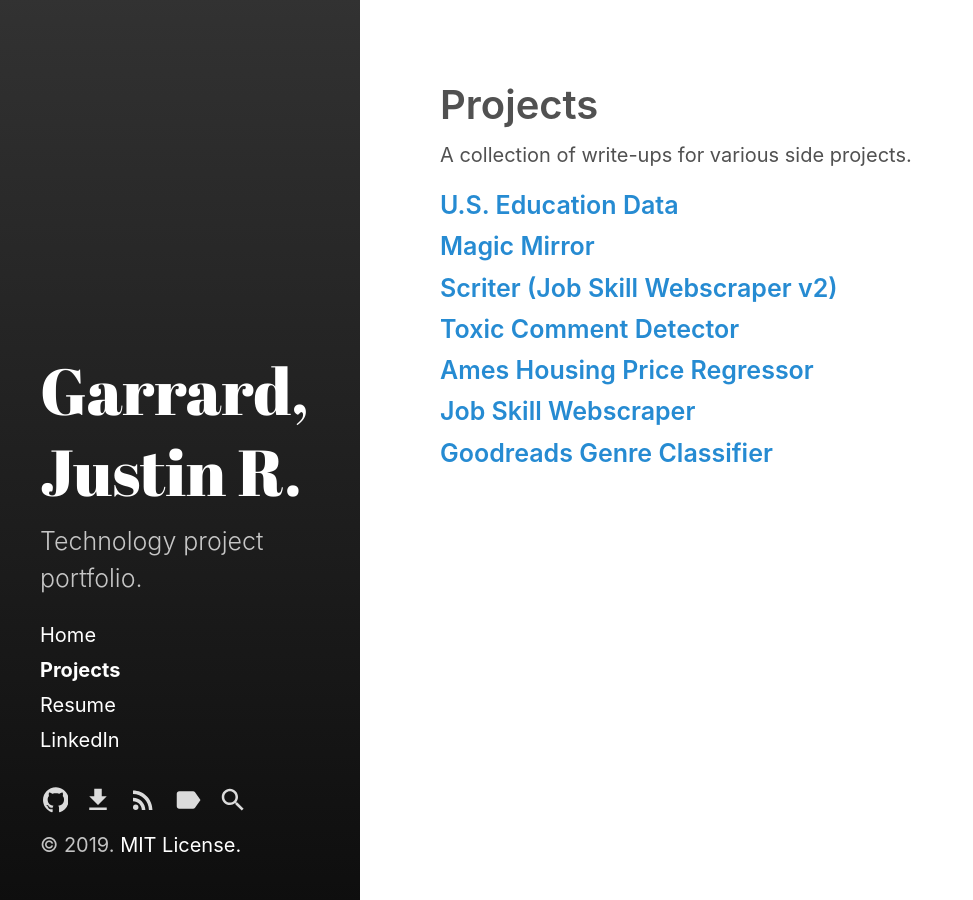
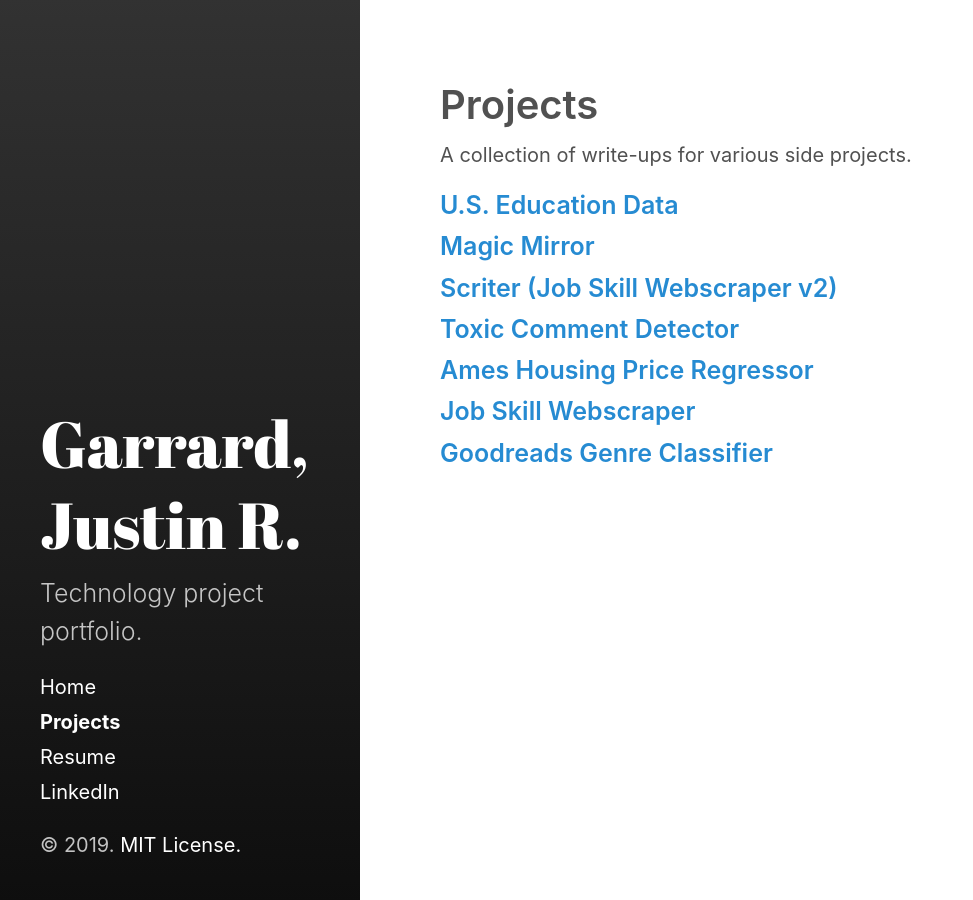
Before and after one commit to justinrgarrard/justinrgarrard.github.io, a Jekyll site: the page built from category/projects.md, in a window 1280 px wide. Shown: the whole page, without its empty margins (0-973 px from the left). Built offline with Jekyll 4.4.1, drawn with Linux system fonts in a browser that asks for light colours.

Commit message:
Added author picture, removed icons on sidebar

```diff
--- a/_includes/sidebar.html
+++ b/_includes/sidebar.html
@@ -16,6 +16,6 @@
     <span class="site-version">Currently v{{ site.version }}</span>
   {% endif %}
 
-  {% include sidebar-icon-links.html %}
+  <p></p>
   {% include copyright.html %}
 </div>
```
Also changed, not shown: index.md (+2 -0 lines).
